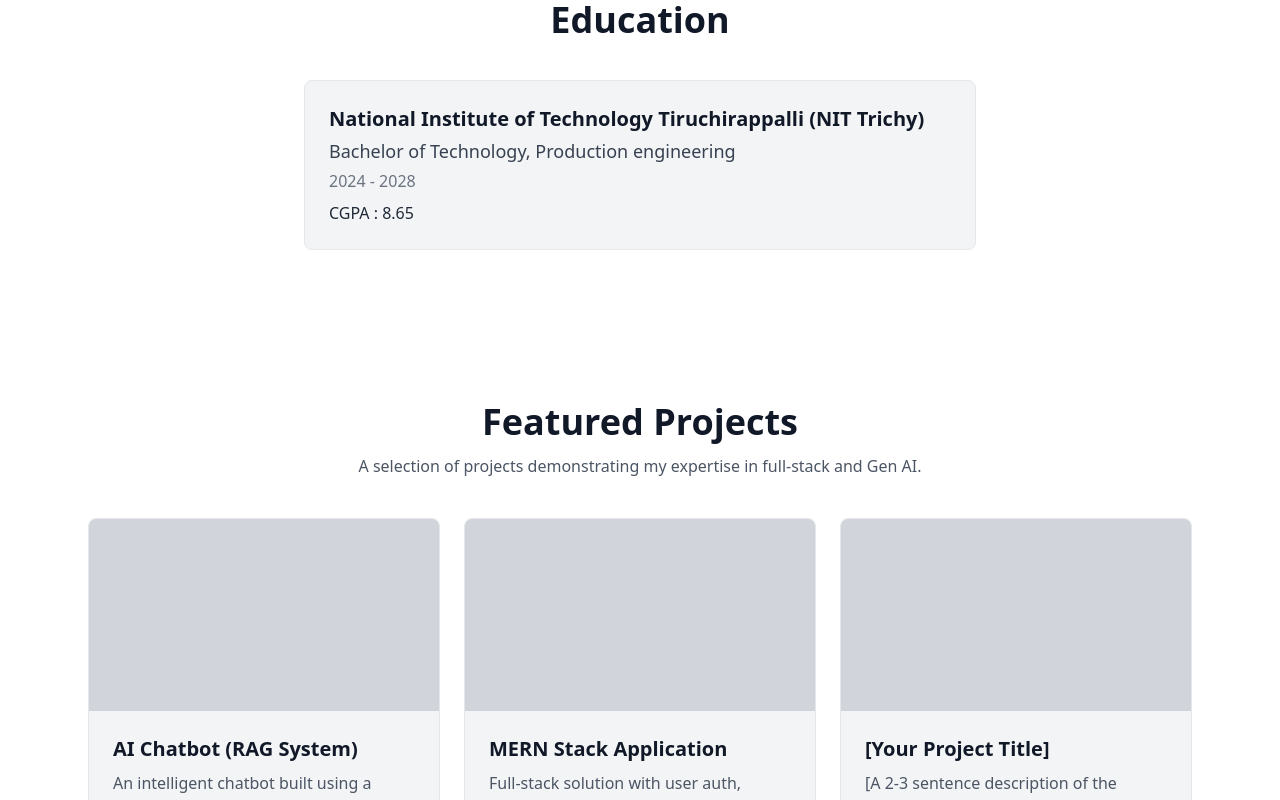
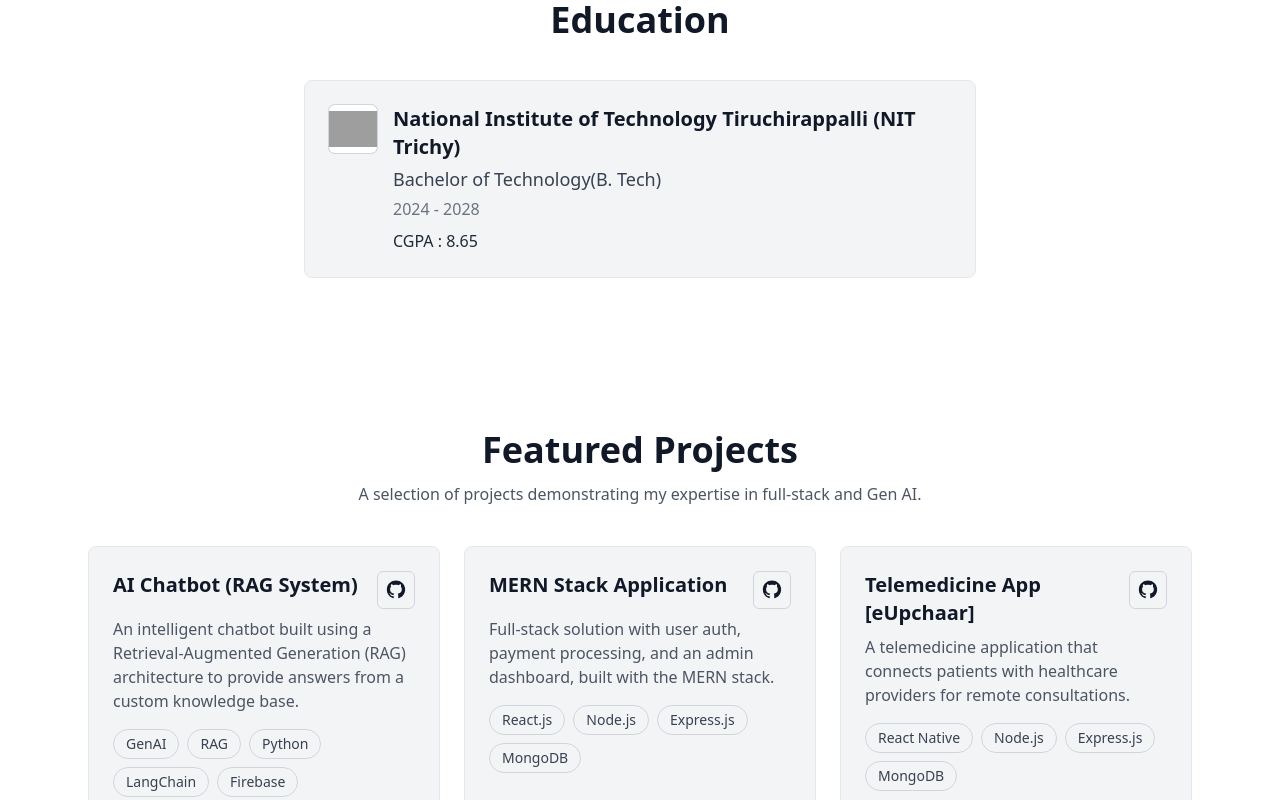
Before and after one commit to parthpatidar03/personal-portfolio-website, a React (Vite) app: page / in a window 1280 px wide. Shown: the part 1700-2500 px from the top of the page. Built offline with nearby package versions, Linux system fonts and the light colour scheme; grey boxes are pictures that could not be loaded.

Commit message:
made connect me working and added git link for projects

```diff
--- a/src/App.jsx
+++ b/src/App.jsx
@@ -118,6 +118,47 @@ function App() {
   };
 
   const [formSubmitted, setFormSubmitted] = React.useState(false);
+  const handleContactSubmit = async (e) => {
+    e.preventDefault();
+    const form = e.currentTarget;
+    const fd = new FormData(form);
+    // Honeypot: if filled, silently succeed
+    if (fd.get('website')) {
+      setFormSubmitted(true);
+      setTimeout(() => setFormSubmitted(false), 1200);
+      return;
+    }
+    setFormSubmitted(true);
+    try {
+      const res = await fetch('/api/contact', {
+        method: 'POST',
+        headers: { 'Content-Type': 'application/json' },
+        body: JSON.stringify({
+          name: fd.get('name'),
+          email: fd.get('email'),
+          subject: fd.get('subject'),
+          message: fd.get('message'),
+          website: fd.get('website') || ''
+        })
+      });
+      if (!res.ok) throw new Error('Failed to send');
+      form.reset();
+      alert('Thanks! Your message has been sent.');
+    } catch (err) {
+      console.error(err);
+      alert('Sorry, failed to send. Please email me directly at parthpatidar202@gmail.com');
+    } finally {
+      setFormSubmitted(false);
+    }
+  };
+  // College branding (logo + link)
+  const collegeUrl = "https://www.nitt.edu";
+  // Project GitHub links (adjust to your actual repos)
+  const projectLinks = {
+    rag: "https://github.com/parthpatidar03/ai-chatbot-rag",
+    mern: "https://github.com/parthpatidar03/mern-stack-application",
+    eupchaar: "https://github.com/parthpatidar03/eupchaar",
+  };
 
   return (
     // Main div now controls the base colors for light/dark mode
@@ -236,7 +277,7 @@ function App() {
               <div className="flex flex-col items-center md:items-end">
                 <img
                   target="_blank"
-                  src="https://ik.imagekit.io/qfvuxdt5o/70daa2ba9b0be3cb5c2fc47f1f409f8a.jpg?updatedAt=1762250295342"
+                  src="https://ik.imagekit.io/qfvuxdt5o/portfolio%20picture.jpg?updatedAt=1762254380977"
                   alt="Parth Patidar"
                   className="w-64 h-64 md:w-80 md:h-80 rounded-full object-cover
                              border-4 border-gray-300 dark:border-gray-800 shadow-lg transition-colors"
@@ -260,8 +301,8 @@ function App() {
                   <div className="text-gray-600 dark:text-gray-400">Years Exp</div>
                 </div>
                 <div className="rounded-lg bg-gray-100 dark:bg-gray-900/40 border border-gray-200 dark:border-white/10 p-6 transition-colors">
-                  <div className="text-3xl font-bold">100%</div>
-                  <div className="text-gray-600 dark:text-gray-400">Client Satisfaction</div>
+                  <div className="text-3xl font-bold">150+</div>
+                  <div className="text-gray-600 dark:text-gray-400">DSA Problems Solved</div>
                 </div>
               </div>
 
@@ -386,14 +427,37 @@ function App() {
           <div className="max-w-6xl mx-auto px-6">
             <SectionTitle title="Education" />
             <div className="bg-gray-100 dark:bg-gray-800 rounded-lg p-6 mb-6 max-w-2xl mx-auto border border-gray-200 dark:border-white/10 transition-colors">
+              <div className="flex items-start gap-4">
+                <a
+                  href={collegeUrl}
+                  target="_blank"
+                  rel="noopener noreferrer"
+                  className="shrink-0 group"
+                  aria-label="Visit NIT Trichy website"
+                  title="NIT Trichy"
+                >
+                  <img
+                    src="https://ik.imagekit.io/qfvuxdt5o/clg1.png?updatedAt=1762255352668"
+                    alt="NIT Trichy logo"
+                    className="h-12 w-12 rounded-md object-contain ring-1 ring-gray-300 dark:ring-white/10 bg-white transition-transform duration-300 group-hover:scale-105"
+                    onError={(e) => {
+                      // hide broken image gracefully
+                      e.currentTarget.style.display = 'none';
+                    }}
+                  />
+                  <span className="sr-only">NIT Trichy</span>
+                </a>
+                <div>
                   <div className="text-xl font-bold">
                     National Institute of Technology Tiruchirappalli (NIT Trichy)
                   </div>
                   <div className="mt-1 text-lg text-gray-700 dark:text-gray-300">
-                Bachelor of Technology, Production engineering
+                    Bachelor of Technology(B. Tech)
                   </div>
                   <div className="mt-1 text-gray-500 dark:text-gray-400">2024 - 2028</div>
                   <div className="mt-2 text-gray-800 dark:text-gray-200">CGPA : 8.65</div>
+                </div>
+              </div>
             </div>
           </div>
         </section>
@@ -407,11 +471,23 @@ function App() {
             />
             <div className="grid grid-cols-1 md:grid-cols-3 gap-6">
               <article className="bg-gray-100 dark:bg-gray-800 rounded-lg overflow-hidden border border-gray-200 dark:border-white/10 transition-colors">
-                <div className="h-48 w-full bg-gray-300 dark:bg-gray-700" />
+                {/* <div className="h-48 w-full bg-gray-300 dark:bg-gray-700" /> */}
                 <div className="p-6">
-                  <h3 className="text-xl font-semibold">
-                    AI Chatbot (RAG System)
-                  </h3>
+                  <div className="flex items-start justify-between gap-3">
+                    <h3 className="text-xl font-semibold">AI Chatbot (RAG System)</h3>
+                    <a
+                      href={projectLinks.rag}
+                      target="_blank"
+                      rel="noopener noreferrer"
+                      aria-label="View AI Chatbot (RAG System) on GitHub"
+                      className="inline-flex items-center justify-center rounded-md p-2 border border-gray-300 dark:border-white/10 hover:border-gray-500 dark:hover:border-white/30 hover:bg-gray-100 dark:hover:bg-white/5 transition-colors"
+                      title="GitHub"
+                    >
+                      <svg xmlns="http://www.w3.org/2000/svg" viewBox="0 0 24 24" fill="currentColor" className="w-5 h-5">
+                        <path fillRule="evenodd" clipRule="evenodd" d="M12 .5C5.73.5.99 5.24.99 11.5c0 4.85 3.15 8.96 7.52 10.41.55.1.75-.24.75-.53 0-.26-.01-1.13-.02-2.05-3.06.66-3.71-1.28-3.71-1.28-.5-1.27-1.22-1.61-1.22-1.61-.99-.68.08-.66.08-.66 1.09.08 1.66 1.12 1.66 1.12.98 1.67 2.56 1.19 3.18.91.1-.71.38-1.19.68-1.46-2.44-.28-5.01-1.22-5.01-5.43 0-1.2.43-2.18 1.12-2.95-.11-.28-.49-1.4.1-2.91 0 0 .93-.3 3.05 1.13.88-.24 1.83-.36 2.77-.36.94 0 1.88.12 2.77.36 2.12-1.43 3.05-1.13 3.05-1.13.59 1.51.21 2.63.1 2.91.69.77 1.12 1.75 1.12 2.95 0 4.22-2.57 5.15-5.02 5.43.39.33.73.98.73 1.98 0 1.43-.01 2.58-.01 2.94 0 .29.2.64.75.53 4.37-1.45 7.52-5.56 7.52-10.41C23.01 5.24 18.27.5 12 .5z" />
+                      </svg>
+                    </a>
+                  </div>
                   <p className="mt-2 text-gray-600 dark:text-gray-300">
                     An intelligent chatbot built using a Retrieval-Augmented
                     Generation (RAG) architecture to provide answers from a custom
@@ -428,11 +504,23 @@ function App() {
               </article>
 
               <article className="bg-gray-100 dark:bg-gray-800 rounded-lg overflow-hidden border border-gray-200 dark:border-white/10 transition-colors">
-                <div className="h-48 w-full bg-gray-300 dark:bg-gray-700" />
+                {/* <div className="h-48 w-full bg-gray-300 dark:bg-gray-700" /> */}
                 <div className="p-6">
-                  <h3 className="text-xl font-semibold">
-                    MERN Stack Application
-                  </h3>
+                  <div className="flex items-start justify-between gap-3">
+                    <h3 className="text-xl font-semibold">MERN Stack Application</h3>
+                    <a
+                      href={projectLinks.mern}
+                      target="_blank"
+                      rel="noopener noreferrer"
+                      aria-label="View MERN Stack Application on GitHub"
+                      className="inline-flex items-center justify-center rounded-md p-2 border border-gray-300 dark:border-white/10 hover:border-gray-500 dark:hover:border-white/30 hover:bg-gray-100 dark:hover:bg-white/5 transition-colors"
+                      title="GitHub"
+                    >
+                      <svg xmlns="http://www.w3.org/2000/svg" viewBox="0 0 24 24" fill="currentColor" className="w-5 h-5">
+                        <path fillRule="evenodd" clipRule="evenodd" d="M12 .5C5.73.5.99 5.24.99 11.5c0 4.85 3.15 8.96 7.52 10.41.55.1.75-.24.75-.53 0-.26-.01-1.13-.02-2.05-3.06.66-3.71-1.28-3.71-1.28-.5-1.27-1.22-1.61-1.22-1.61-.99-.68.08-.66.08-.66 1.09.08 1.66 1.12 1.66 1.12.98 1.67 2.56 1.19 3.18.91.1-.71.38-1.19.68-1.46-2.44-.28-5.01-1.22-5.01-5.43 0-1.2.43-2.18 1.12-2.95-.11-.28-.49-1.4.1-2.91 0 0 .93-.3 3.05 1.13.88-.24 1.83-.36 2.77-.36.94 0 1.88.12 2.77.36 2.12-1.43 3.05-1.13 3.05-1.13.59 1.51.21 2.63.1 2.91.69.77 1.12 1.75 1.12 2.95 0 4.22-2.57 5.15-5.02 5.43.39.33.73.98.73 1.98 0 1.43-.01 2.58-.01 2.94 0 .29.2.64.75.53 4.37-1.45 7.52-5.56 7.52-10.41C23.01 5.24 18.27.5 12 .5z" />
+                      </svg>
+                    </a>
+                  </div>
                   <p className="mt-2 text-gray-600 dark:text-gray-300">
                     Full-stack solution with user auth, payment processing, and an
                     admin dashboard, built with the MERN stack.
@@ -447,14 +535,31 @@ function App() {
               </article>
 
               <article className="bg-gray-100 dark:bg-gray-800 rounded-lg overflow-hidden border border-gray-200 dark:border-white/10 transition-colors">
-                <div className="h-48 w-full bg-gray-300 dark:bg-gray-700" />
+                {/* <div className="h-48 w-full bg-gray-300 dark:bg-gray-700" /> */}
                 <div className="p-6">
-                  <h3 className="text-xl font-semibold">[Your Project Title]</h3>
+                  <div className="flex items-start justify-between gap-3">
+                    <h3 className="text-xl font-semibold">Telemedicine App [eUpchaar]</h3>
+                    <a
+                      href={projectLinks.eupchaar}
+                      target="_blank"
+                      rel="noopener noreferrer"
+                      aria-label="View Telemedicine App on GitHub"
+                      className="inline-flex items-center justify-center rounded-md p-2 border border-gray-300 dark:border-white/10 hover:border-gray-500 dark:hover:border-white/30 hover:bg-gray-100 dark:hover:bg-white/5 transition-colors"
+                      title="GitHub"
+                    >
+                      <svg xmlns="http://www.w3.org/2000/svg" viewBox="0 0 24 24" fill="currentColor" className="w-5 h-5">
+                        <path fillRule="evenodd" clipRule="evenodd" d="M12 .5C5.73.5.99 5.24.99 11.5c0 4.85 3.15 8.96 7.52 10.41.55.1.75-.24.75-.53 0-.26-.01-1.13-.02-2.05-3.06.66-3.71-1.28-3.71-1.28-.5-1.27-1.22-1.61-1.22-1.61-.99-.68.08-.66.08-.66 1.09.08 1.66 1.12 1.66 1.12.98 1.67 2.56 1.19 3.18.91.1-.71.38-1.19.68-1.46-2.44-.28-5.01-1.22-5.01-5.43 0-1.2.43-2.18 1.12-2.95-.11-.28-.49-1.4.1-2.91 0 0 .93-.3 3.05 1.13.88-.24 1.83-.36 2.77-.36.94 0 1.88.12 2.77.36 2.12-1.43 3.05-1.13 3.05-1.13.59 1.51.21 2.63.1 2.91.69.77 1.12 1.75 1.12 2.95 0 4.22-2.57 5.15-5.02 5.43.39.33.73.98.73 1.98 0 1.43-.01 2.58-.01 2.94 0 .29.2.64.75.53 4.37-1.45 7.52-5.56 7.52-10.41C23.01 5.24 18.27.5 12 .5z" />
+                      </svg>
+                    </a>
+                  </div>
                   <p className="mt-2 text-gray-600 dark:text-gray-300">
-                    [A 2-3 sentence description of the project.]
+                    A telemedicine application that connects patients with healthcare providers for remote consultations.
                   </p>
                   <div className="mt-4 flex flex-wrap gap-2">
-                    <Tag>[List of tech tags]</Tag>
+                    <Tag>React Native</Tag>
+                    <Tag>Node.js</Tag>
+                    <Tag>Express.js</Tag>
+                    <Tag>MongoDB</Tag>
                   </div>
                 </div>
               </article>
@@ -545,18 +650,13 @@ function App() {
               </div>
 
               {/* Right */}
-              <form
-                onSubmit={(e) => {
-                  e.preventDefault();
-                  console.log("Form submitted!");
-                  setFormSubmitted(true);
-                  setTimeout(() => setFormSubmitted(false), 3000);
-                }}
-                className="space-y-4"
-              >
+              <form onSubmit={handleContactSubmit} className="space-y-4">
+                {/* Honeypot field (hidden for humans) */}
+                <input type="text" name="website" className="hidden" tabIndex="-1" autoComplete="off" />
                 <div className="grid grid-cols-1 md:grid-cols-2 gap-4">
                   <input
                     type="text"
+                    name="name"
                     placeholder="Your Name"
                     className="w-full rounded-md
                                bg-gray-100 dark:bg-gray-800
@@ -568,6 +668,7 @@ function App() {
                   />
                   <input
                      type="email"
+                     name="email"
                      placeholder="Your Email"
                      className="w-full rounded-md
                                 bg-gray-100 dark:bg-gray-800
@@ -580,6 +681,7 @@ function App() {
                 </div>
                 <input
                    type="text"
+                   name="subject"
                    placeholder="Subject"
                    className="w-full rounded-md
                               bg-gray-100 dark:bg-gray-800
@@ -590,6 +692,7 @@ function App() {
                  />
                 <textarea
                    rows="5"
+                   name="message"
                    placeholder="Your Message"
                    className="w-full rounded-md
                               bg-gray-100 dark:bg-gray-800
```
Also changed, not shown: api/contact.js (added, +73 -0 lines). Lines whose indentation alone changed are shown as unchanged.
